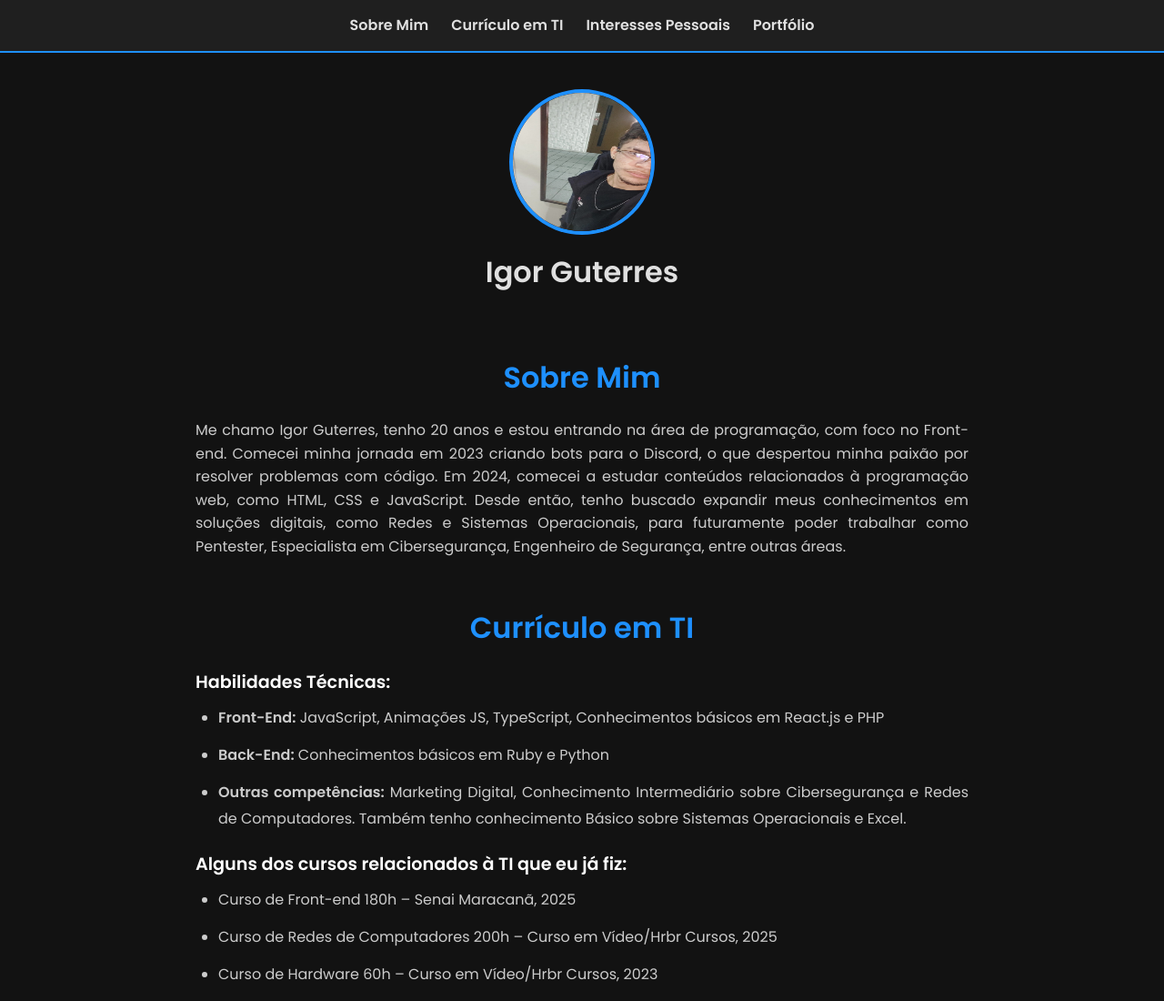
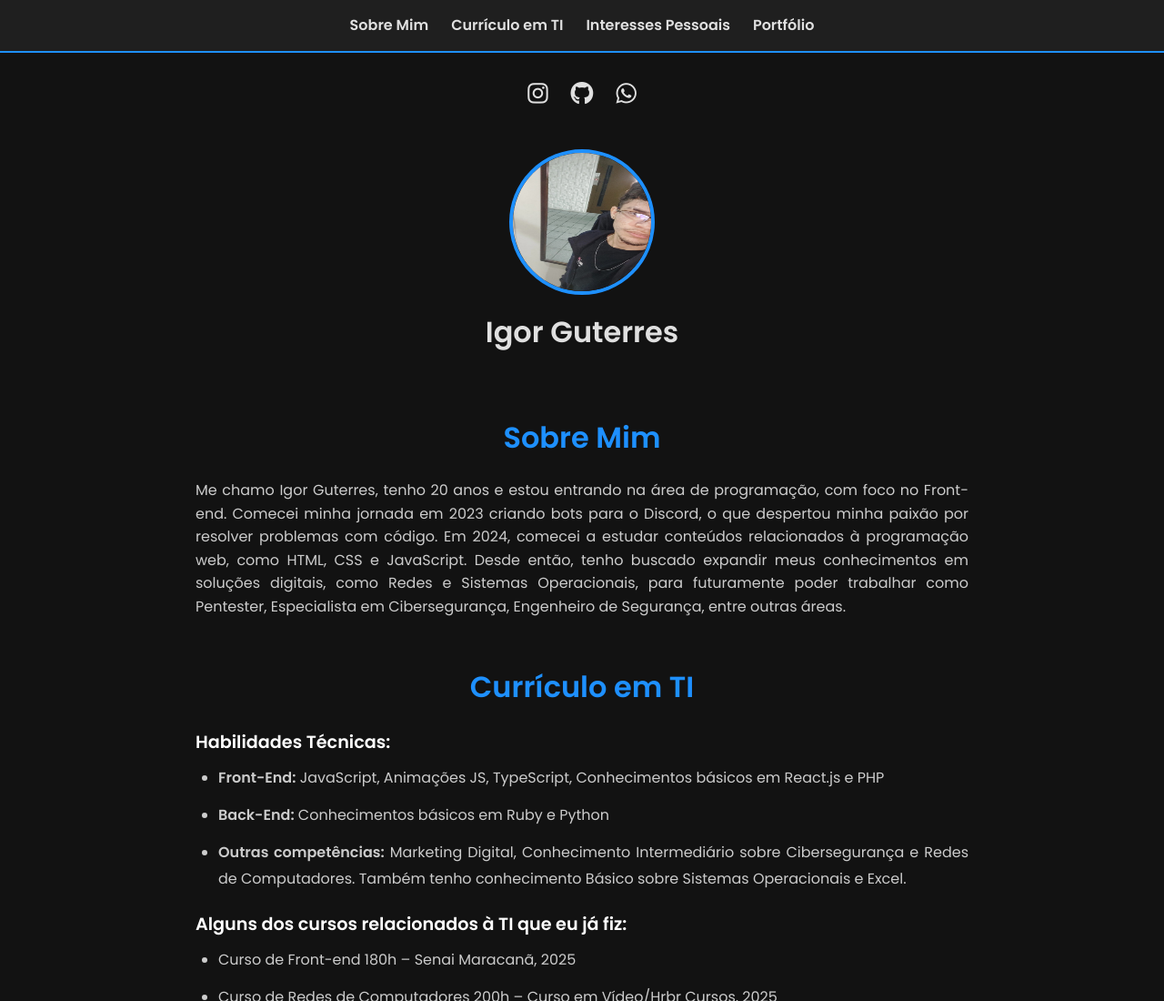
Before and after one commit to ogslater/portif-lio, a plain HTML site: page index.html in a window 1280 px wide. Shown: the top 1100 px of the page at 91% size. Drawn offline with nearby package versions, Linux system fonts and the light colour scheme.

Commit message:
Add files via upload

```diff
--- a/index.html
+++ b/index.html
@@ -21,6 +21,11 @@
                 <li><a href="#portfolio">Portfólio</a></li>
             </ul>
         </nav>
+          <div class="social-icons">
+            <a href="https://www.instagram.com/igorr_gut" target="_blank"><i class="fab fa-instagram"></i></a>
+            <a href="https://github.com/ogslater" target="_blank"><i class="fab fa-github"></i></a>
+            <a href="https://wa.me/5521991166548" target="_blank"><i class="fab fa-whatsapp"></i></a>
+        </div>
         <div class="perfil" data-aos="fade-up" data-aos-duration="1000">
             <img src="images/igor.png" alt="Foto de Igor Guterres">
             <h1>Igor Guterres</h1>
```
